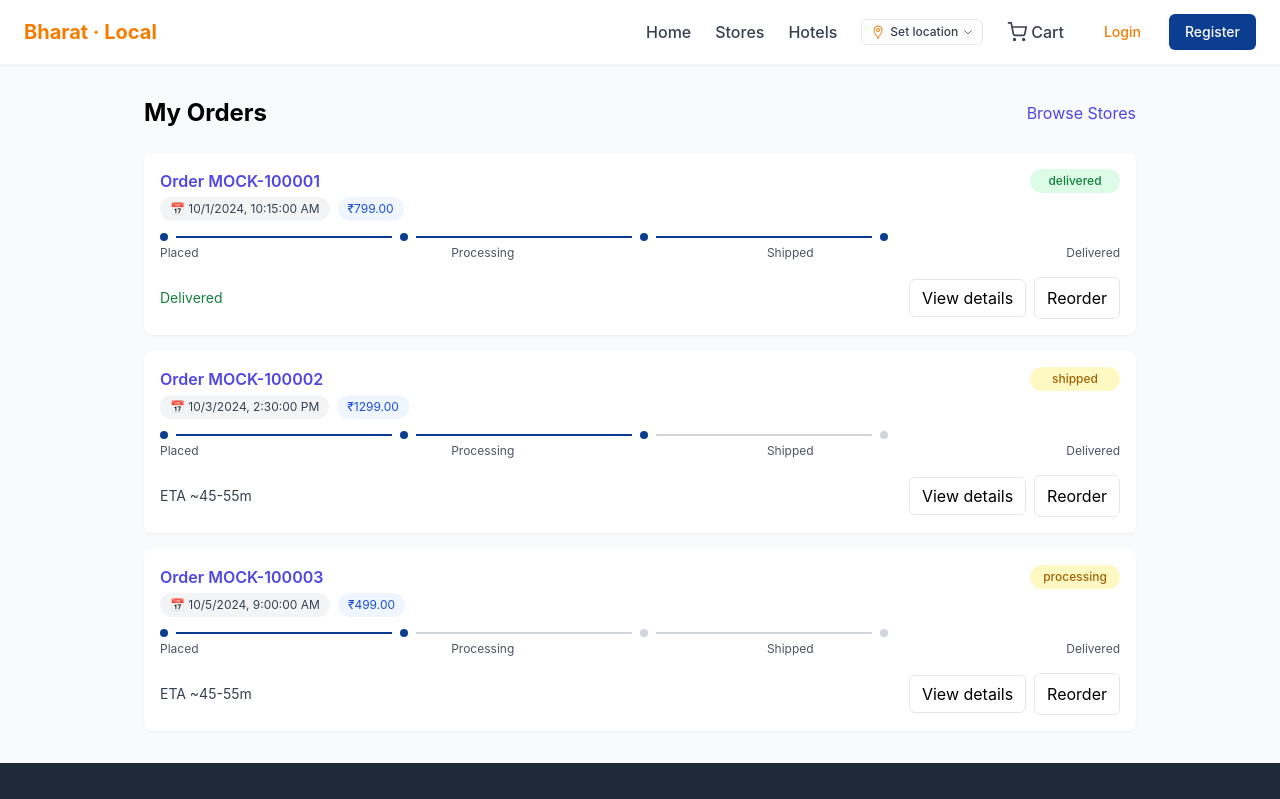
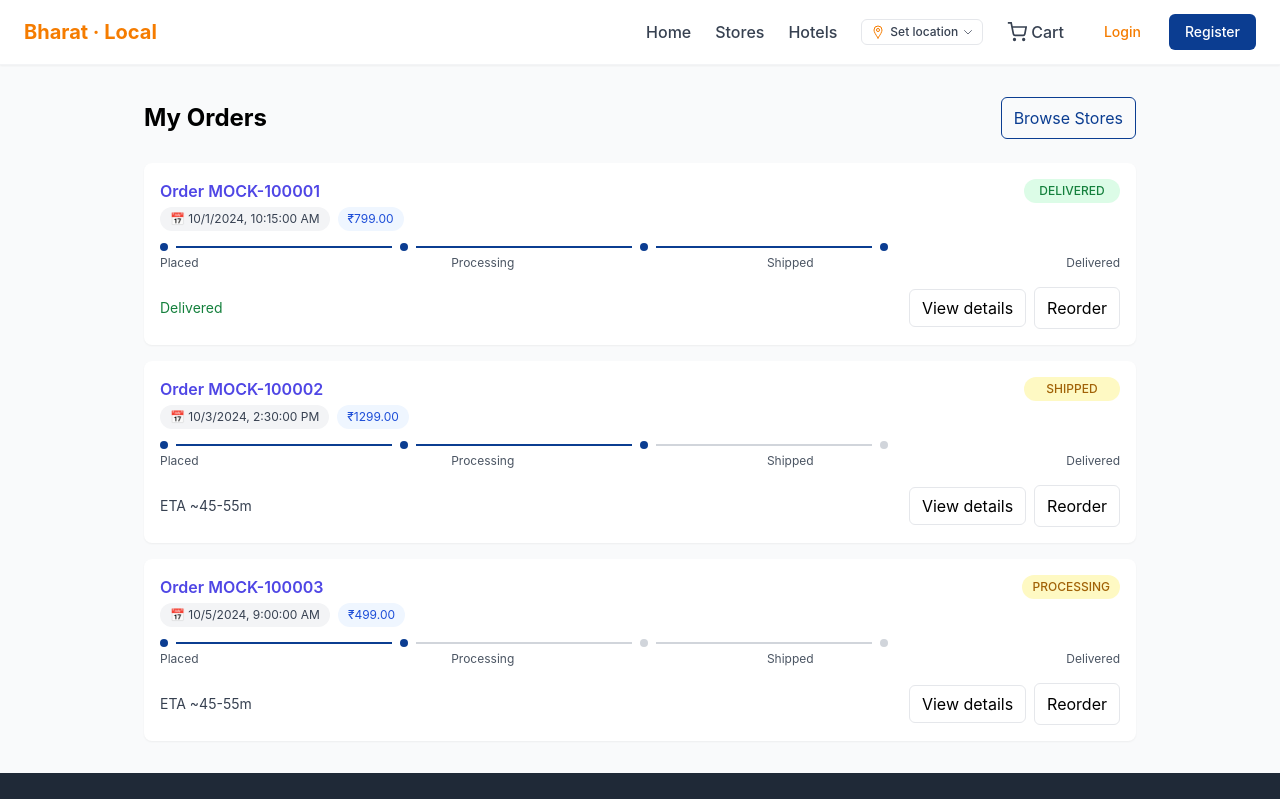
Before and after one commit to sonic7adarsh/bharatapp-frontend, a React (Vite) app: page /orders in a window 1280 px wide. Shown: the top 799 px of the page. Built offline with nearby package versions, Linux system fonts and the light colour scheme; no server answers.

Commit message:
MyOrders: professional empty state CTA; branded Browse button; explicit status badges with cancelled support

```diff
--- a/src/pages/MyOrders.jsx
+++ b/src/pages/MyOrders.jsx
@@ -46,7 +46,7 @@ export default function MyOrders() {
       <div className="flex justify-between items-center mb-6">
         <h2 className="text-2xl font-bold">My Orders</h2>
         <PressScale className="inline-block">
-          <Link to="/stores" className="text-indigo-600 hover:text-indigo-800">Browse Stores</Link>
+          <Link to="/stores" className="inline-flex items-center px-3 py-2 rounded-md border border-brand-primary text-brand-primary hover:bg-orange-50">Browse Stores</Link>
         </PressScale>
       </div>
 
@@ -58,7 +58,11 @@ export default function MyOrders() {
 
       {orders.length === 0 ? (
         <div className="bg-yellow-50 border border-yellow-200 text-yellow-700 px-4 py-3 rounded-md">
-          <p>No orders found.</p>
+          <p className="font-medium">No orders yet.</p>
+          <p className="text-sm mt-1">Discover nearby stores and place your first order.</p>
+          <div className="mt-3">
+            <Link to="/stores" className="link-brand font-medium">Browse Stores</Link>
+          </div>
         </div>
       ) : (
         <div className="space-y-4">
@@ -100,8 +104,8 @@ export default function MyOrders() {
                       )}
                     </div>
                   </div>
-                  <span className={`inline-flex items-center justify-center px-2 py-1 rounded-full text-xs font-medium min-w-[90px] ${isDelivered ? 'bg-green-100 text-green-700' : 'bg-yellow-100 text-yellow-700'}`}>
-                    {order.status || 'Pending'}
+                  <span className={`inline-flex items-center justify-center px-2.5 py-1 rounded-full text-xs font-medium min-w-[96px] ${isDelivered ? 'bg-green-100 text-green-700' : status === 'cancelled' ? 'bg-red-100 text-red-700' : 'bg-yellow-100 text-yellow-700'}`}>
+                    {String(order.status || 'pending').toUpperCase()}
                   </span>
                 </div>
                 {/* Tracking timeline */}
@@ -124,7 +128,7 @@ export default function MyOrders() {
                 </div>
                 {/* ETA and actions */}
                 <div className="mt-4 flex items-center justify-between">
-                  <div className={`text-sm ${isDelivered ? 'text-green-700' : 'text-gray-700'}`}>{isDelivered ? 'Delivered' : `ETA ~${etaRange}`}</div>
+                  <div className={`text-sm ${isDelivered ? 'text-green-700' : status === 'cancelled' ? 'text-red-700' : 'text-gray-700'}`}>{isDelivered ? 'Delivered' : status === 'cancelled' ? 'Cancelled' : `ETA ~${etaRange}`}</div>
                   <div className="flex items-center gap-2">
                     <PressScale className="inline-block">
                       <Link to={`/orders/${encodeURIComponent(order.id || order.reference || '')}`} className="px-3 py-2 rounded-md border hover:bg-gray-50">View details</Link>
```
